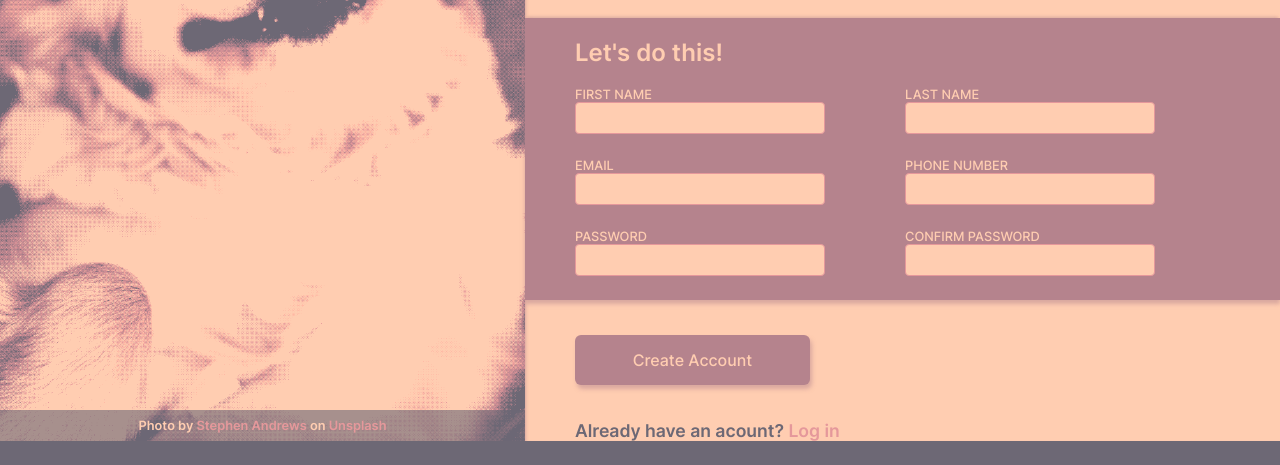
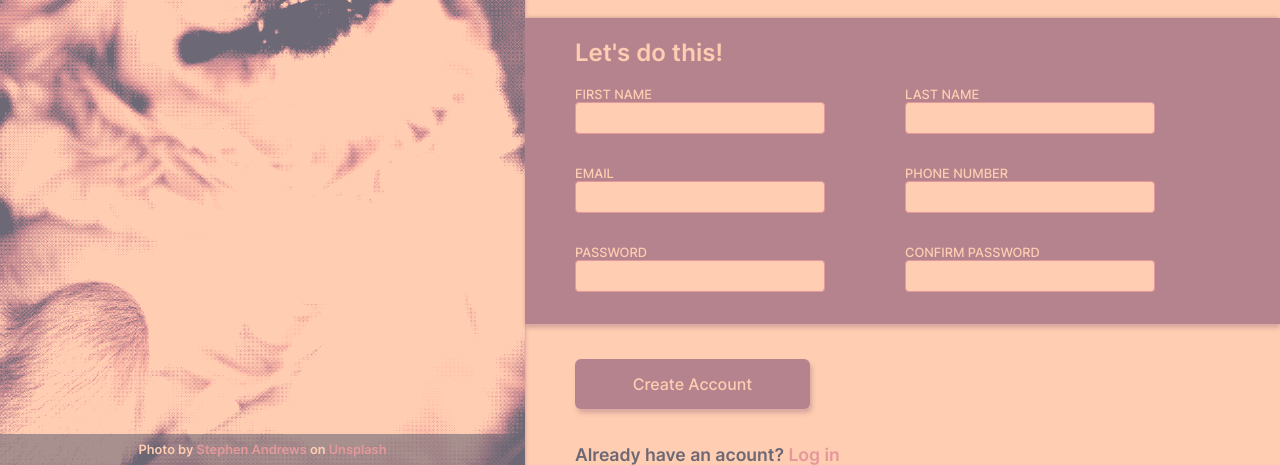
Before and after one commit to PuppyGirlBelly/odin_sign-up-page, a plain HTML site: page index.html in a window 1280 px wide. Shown: the part 376-841 px from the top of the page. Before the commit the page ends 817 px from the top, so only its background shows below. Drawn offline with Linux system fonts and the light colour scheme.

Commit message:
Add styling to error divs to ensure consistent height and smaller size

```diff
--- a/scss/styles.scss
+++ b/scss/styles.scss
@@ -189,6 +189,13 @@ form {
     margin-right: 80px;
   }
 
+  .error {
+    display: block;
+    height: 0.5rem;
+    font-size: 0.75rem;
+    padding-top: 0.25rem;
+  }
+
   button {
     margin: 35px 50px;
     width: 235px;
```
Also changed, not shown: css/styles.css, 1 other file.
